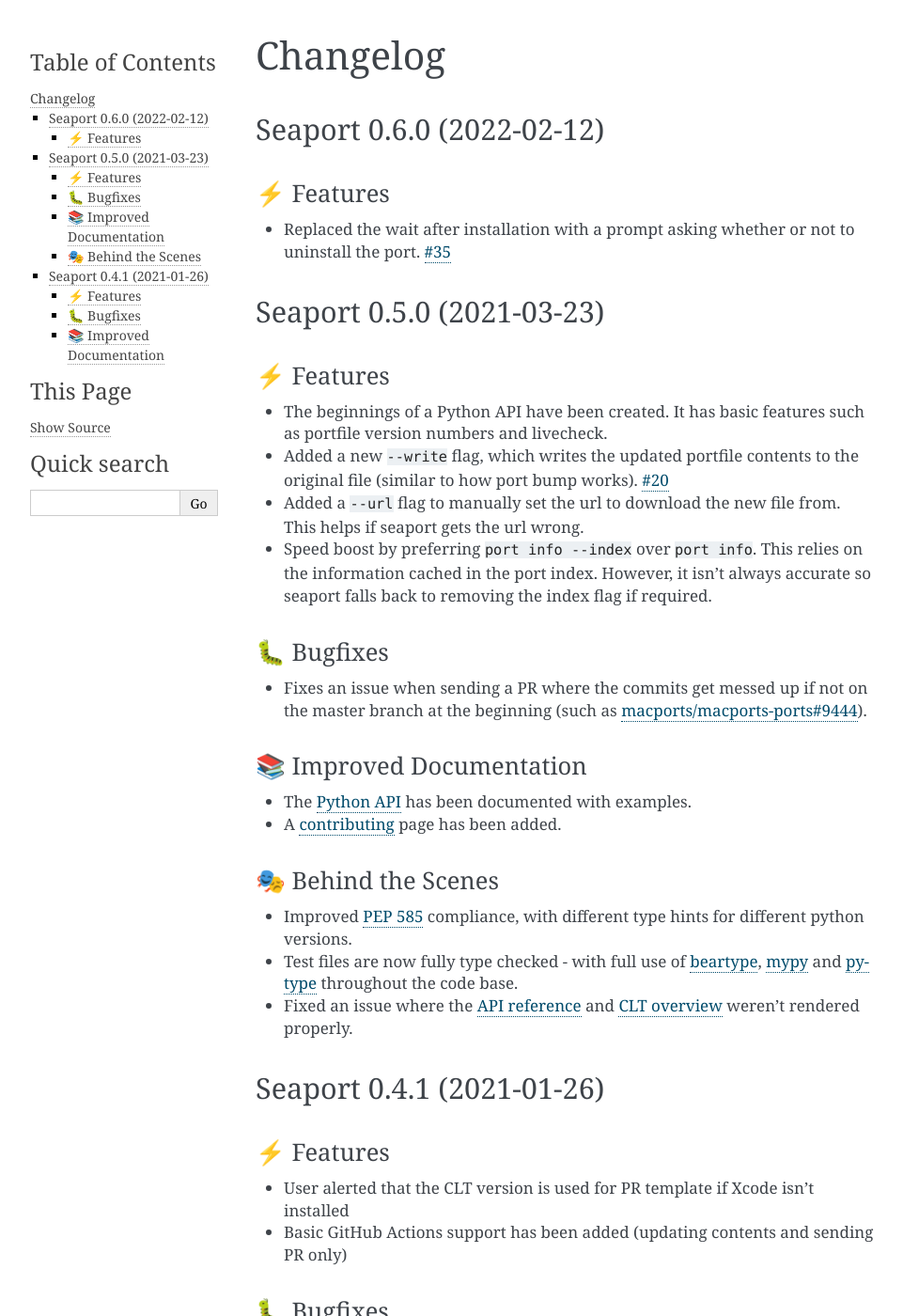
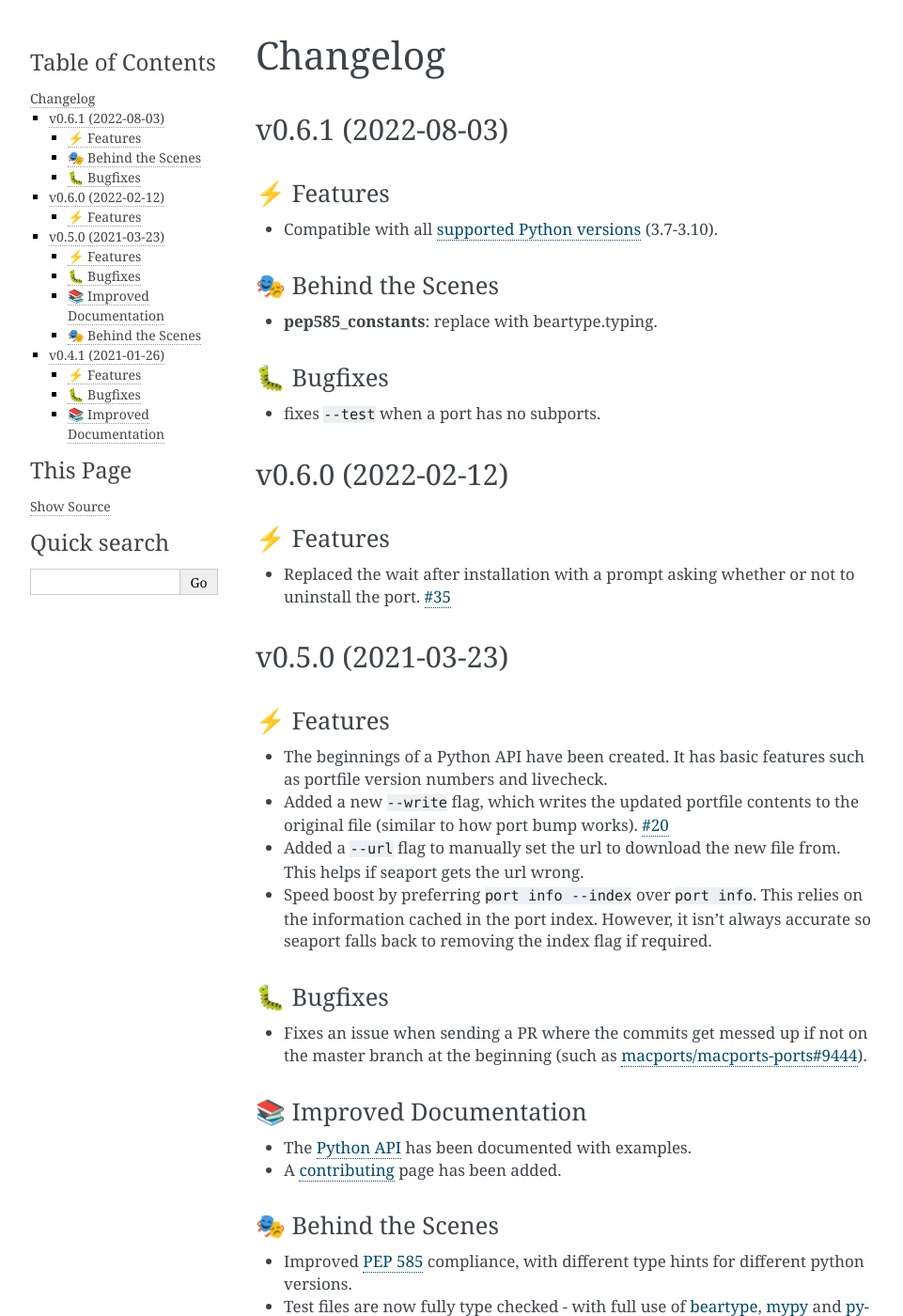
Before and after one commit to harens/seaport, a Sphinx documentation site: the page built from docs/source/changelog.rst, in a window 1280 px wide and 1400 px high. Shown: the whole window at 94% size, without its empty margins (148-1109 px from the left). Built offline with Sphinx 7.4.7, drawn with Linux system fonts in a browser that asks for light colours.

Commit message:
bump: version 0.6.0 → 0.6.1

```diff
--- a/docs/source/changelog.rst
+++ b/docs/source/changelog.rst
@@ -1,7 +1,25 @@
 Changelog
 **********
 
-Seaport 0.6.0 (2022-02-12)
+v0.6.1 (2022-08-03)
+===========================
+
+⚡️ Features
+------------
+
+- Compatible with all `supported Python versions <https://endoflife.date/python>`_ (3.7-3.10).
+
+🎭 Behind the Scenes
+---------------------
+
+- **pep585_constants**: replace with beartype.typing.
+
+🐛 Bugfixes
+------------
+
+- fixes :code:`--test` when a port has no subports.
+
+v0.6.0 (2022-02-12)
 ===========================
 
 ⚡️ Features
@@ -9,7 +27,7 @@
 
 - Replaced the wait after installation with a prompt asking whether or not to uninstall the port. `#35 <https://github.com/harens/seaport/issues/35>`_
 
-Seaport 0.5.0 (2021-03-23)
+v0.5.0 (2021-03-23)
 ===========================
 
 ⚡️ Features
@@ -38,7 +56,7 @@
 - Test files are now fully type checked - with full use of `beartype <https://github.com/beartype/beartype>`_, `mypy <http://www.mypy-lang.org/>`_ and `pytype <https://google.github.io/pytype>`_ throughout the code base.
 - Fixed an issue where the `API reference <https://seaport.readthedocs.io/en/latest/reference.html#>`_ and `CLT overview <https://seaport.readthedocs.io/en/latest/overview.html>`_ weren't rendered properly.
 
-Seaport 0.4.1 (2021-01-26)
+v0.4.1 (2021-01-26)
 ==========================
 
 ⚡️ Features
--- a/seaport/__init__.py
+++ b/seaport/__init__.py
@@ -33,5 +33,5 @@
 Find out more at https://seaport.rtfd.io/
 """
 
-__version__ = "0.5.0"
+__version__ = "0.6.1"
 __all__ = ["portfile"]
```
Also changed, not shown: pyproject.toml (+9 -1 lines).
